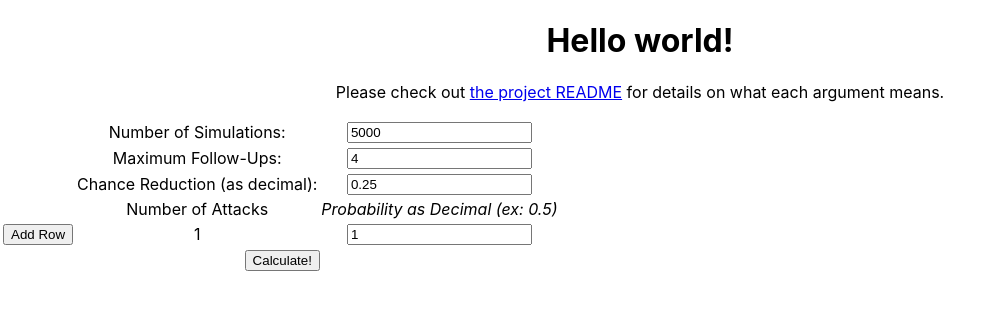
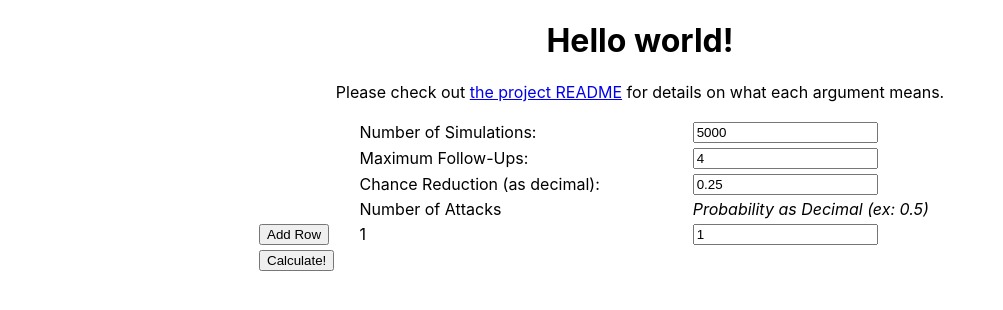
Before and after one commit to aturfah/eo-chaser-calc, a React (Create React App) app: page / in a window 1280 px wide. Shown: the top 310 px of the page, without its empty margins (0-1003 px from the left). Built offline with nearby package versions, Linux system fonts and the light colour scheme.

Commit message:
Table styling

```diff
--- a/src/App.css
+++ b/src/App.css
@@ -2,37 +2,16 @@
   text-align: center;
 }
 
-.App-logo {
-  height: 40vmin;
-  pointer-events: none;
+
+table.param-table {
+  width: 60%;
+  margin-left: 20%;
 }
 
-@media (prefers-reduced-motion: no-preference) {
-  .App-logo {
-    animation: App-logo-spin infinite 20s linear;
-  }
+table.param-table td {
+  text-align: left;
 }
 
-.App-header {
-  background-color: #282c34;
-  min-height: 100vh;
-  display: flex;
-  flex-direction: column;
-  align-items: center;
-  justify-content: center;
-  font-size: calc(10px + 2vmin);
-  color: white;
+button.run-button {
+  margin: auto;
 }
-
-.App-link {
-  color: #61dafb;
-}
-
-@keyframes App-logo-spin {
-  from {
-    transform: rotate(0deg);
-  }
-  to {
-    transform: rotate(360deg);
-  }
-}
```
